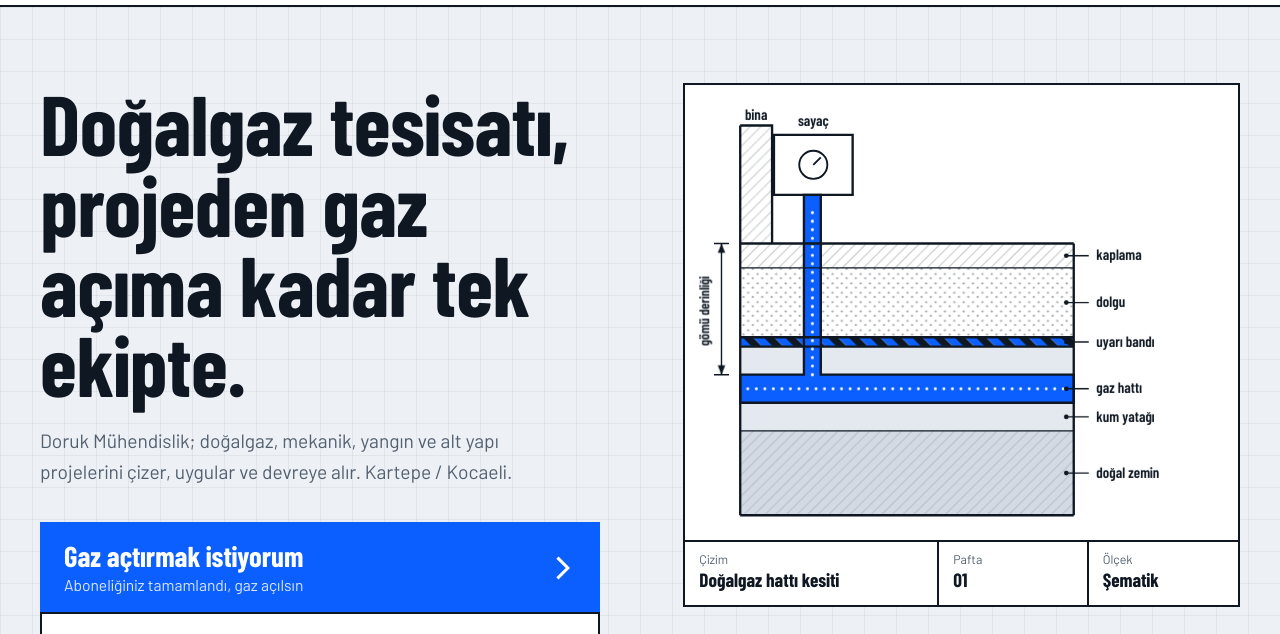
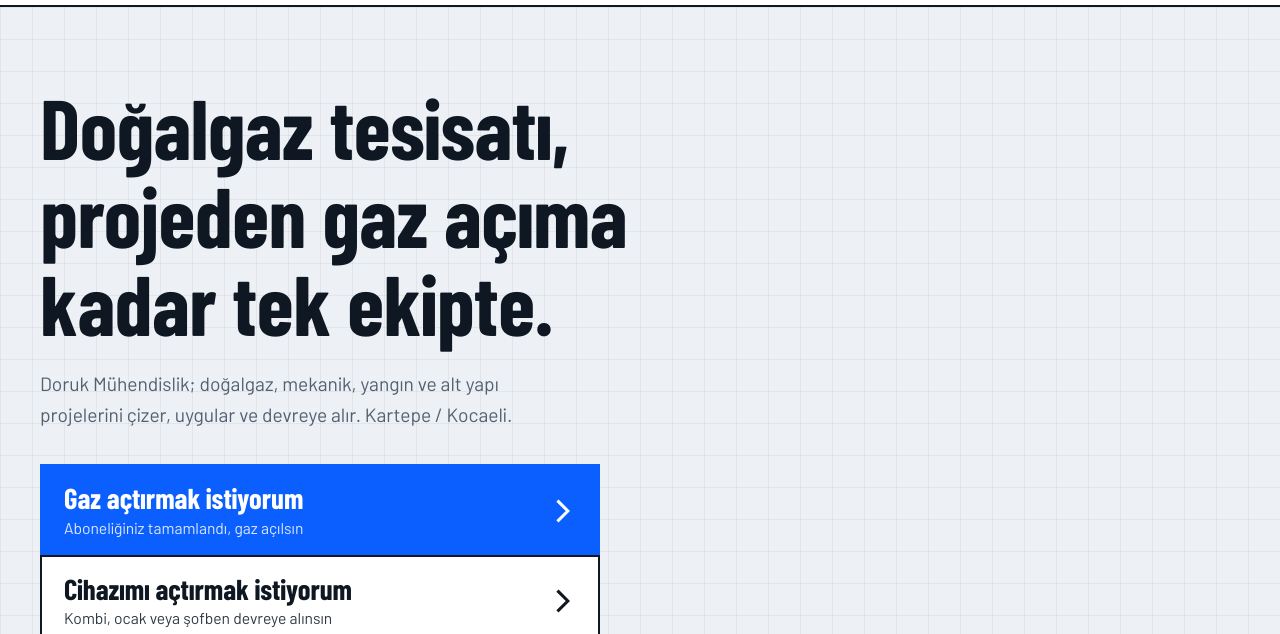
Before and after one commit to sebaaep1907-glitch/doruk-muhend-sl-k, a plain HTML site: page index.html in a window 1280 px wide. Shown: the part 101-735 px from the top of the page. Drawn offline with nearby package versions, Linux system fonts and the light colour scheme; a web font is replaced by a local one.

Commit message:
Ana sayfadaki çizimi kaldır, telefon alanını serbest bırak
Co-Authored-By: Claude Sonnet 5.5 <noreply@anthropic.com>
Claude-Session: https://claude.ai/code/session_01PNaS5xqBQVp1S2GU84w4Hd

```diff
--- a/index.html
+++ b/index.html
@@ -68,87 +68,6 @@
       <p class="callline">Ya da arayın: <a data-tel data-tel-yazi href="tel:+905302723719">0530 272 37 19</a></p>
     </div>
 
-    <figure class="sheet" style="margin:0">
-      <div class="sheet-fig">
-        <svg viewBox="0 0 560 460" role="img" aria-labelledby="kt kd">
-          <title id="kt">Doğalgaz hattı kesit çizimi</title>
-          <desc id="kd">Kaplama, dolgu, uyarı bandı ve kum yatağı katmanlarının altında gaz hattı ve binadaki sayaca çıkan bağlantı gösterilir.</desc>
-          <defs>
-            <pattern id="hatch" width="8" height="8" patternUnits="userSpaceOnUse" patternTransform="rotate(45)"><line x1="0" y1="0" x2="0" y2="8" stroke="currentColor" stroke-width="1"/></pattern>
-            <pattern id="dots" width="10" height="10" patternUnits="userSpaceOnUse"><circle cx="2.5" cy="2.5" r="1.1" fill="currentColor"/><circle cx="7.5" cy="7" r="1.1" fill="currentColor"/></pattern>
-            <pattern id="tape" width="16" height="16" patternUnits="userSpaceOnUse" patternTransform="rotate(-45)"><rect class="tp-k" width="8" height="16"/><rect class="tp-a" x="8" width="8" height="16"/></pattern>
-          </defs>
-
-          <!-- dolgular -->
-          <g class="fd" style="--d:1.5s">
-            <rect x="44" y="24" width="34" height="126" fill="url(#hatch)" opacity=".5"/>
-            <rect x="44" y="150" width="356" height="26" fill="url(#hatch)" opacity=".55"/>
-            <rect x="44" y="176" width="356" height="74" fill="url(#dots)" opacity=".5"/>
-            <rect x="44" y="260" width="356" height="90" class="k-1"/>
-            <rect x="44" y="350" width="356" height="90" class="k-2"/>
-            <rect x="44" y="350" width="356" height="90" fill="url(#hatch)" opacity=".3"/>
-            <rect x="44" y="250" width="356" height="10" fill="url(#tape)"/>
-            <rect x="80" y="34" width="84" height="64" class="k-card"/>
-            <path class="k-acc" d="M44 290H112V98H130V290H400V320H44Z"/>
-          </g>
-
-          <!-- çizgiler: sayfa açılırken bir kez çizilir -->
-          <g fill="none" stroke="currentColor" stroke-width="2.5" stroke-linejoin="miter">
-            <path class="dr" pathLength="1" style="--d:0s" d="M44 150H400"/>
-            <path class="dr" pathLength="1" style="--d:.15s" d="M44 24V440"/>
-            <path class="dr" pathLength="1" style="--d:.2s" d="M400 150V440"/>
-            <path class="dr" pathLength="1" style="--d:.25s" d="M44 24H78V150"/>
-            <path class="dr" pathLength="1" style="--d:.35s" d="M44 440H400"/>
-            <path class="dr" pathLength="1" style="--d:.4s" stroke-width="1.5" d="M44 176H400"/>
-            <path class="dr" pathLength="1" style="--d:.45s" d="M44 250H400"/>
-            <path class="dr" pathLength="1" style="--d:.5s" d="M44 260H400"/>
-            <path class="dr" pathLength="1" style="--d:.55s" stroke-width="1.5" d="M44 350H400"/>
-            <path class="dr" pathLength="1" style="--d:.8s;animation-duration:1.7s" d="M44 290H112V98H130V290H400V320H44Z"/>
-            <path class="dr" pathLength="1" style="--d:1.1s" d="M80 34H164V98H80Z"/>
-            <circle class="dr" pathLength="1" style="--d:1.4s" cx="122" cy="66" r="15" stroke-width="2"/>
-            <path class="dr" pathLength="1" style="--d:1.5s" stroke-width="2" d="M122 66L130 58"/>
-          </g>
-
-          <!-- gaz akışı -->
-          <g class="fd k-onacc" style="--d:1.9s" fill="none" stroke-width="3.2" stroke-linecap="round" stroke-dasharray="0.1 9">
-            <path d="M52 305H392"/>
-            <path d="M121 290V108"/>
-          </g>
-
-          <!-- gömü derinliği ölçüsü -->
-          <g fill="none" stroke="currentColor" stroke-width="1.5">
-            <path class="dr" pathLength="1" style="--d:1s" d="M24 150V290"/>
-            <path class="dr" pathLength="1" style="--d:1.1s" d="M16 150H32M16 290H32"/>
-          </g>
-          <path class="fd" style="--d:1.8s" fill="currentColor" d="M24 150l-4 10h8zM24 290l-4-10h8z"/>
-
-          <!-- etiketler -->
-          <g class="fd" style="--d:2.1s">
-            <g fill="none" stroke="currentColor" stroke-width="1.5">
-              <path d="M392 163H416M392 213H416M392 255H416M392 305H416M392 335H416M392 395H416"/>
-            </g>
-            <g fill="currentColor">
-              <circle cx="392" cy="163" r="2.5"/><circle cx="392" cy="213" r="2.5"/><circle cx="392" cy="255" r="2.5"/>
-              <circle cx="392" cy="305" r="2.5"/><circle cx="392" cy="335" r="2.5"/><circle cx="392" cy="395" r="2.5"/>
-            </g>
-            <text x="424" y="168">kaplama</text>
-            <text x="424" y="218">dolgu</text>
-            <text x="424" y="260">uyarı bandı</text>
-            <text x="424" y="310">gaz hattı</text>
-            <text x="424" y="340">kum yatağı</text>
-            <text x="424" y="400">doğal zemin</text>
-            <text x="61" y="18" text-anchor="middle">bina</text>
-            <text x="122" y="24" text-anchor="middle">sayaç</text>
-            <text transform="translate(11 222) rotate(-90)" text-anchor="middle" style="font-size:15px">gömü derinliği</text>
-          </g>
-        </svg>
-      </div>
-      <div class="tb">
-        <div><small>Çizim</small><b>Doğalgaz hattı kesiti</b></div>
-        <div><small>Pafta</small><b>01</b></div>
-        <div><small>Ölçek</small><b>Şematik</b></div>
-      </div>
-    </figure>
   </div>
 </section>
 
--- a/stil.css
+++ b/stil.css
@@ -87,8 +87,8 @@ ul,ol{padding:0;list-style:none}
 
 /* ---------- ana sayfa girişi ---------- */
 .hero{background-color:var(--bg2);background-image:linear-gradient(var(--grid) 1px,transparent 1px),linear-gradient(90deg,var(--grid) 1px,transparent 1px);background-size:32px 32px;border-bottom:2px solid var(--line)}
-.hero .wrap{display:grid;grid-template-columns:minmax(0,1.02fr) minmax(0,.98fr);gap:clamp(32px,5vw,80px);align-items:start;padding-block:clamp(40px,6vw,96px)}
-.hero h1{font:800 clamp(2.9rem,6.6vw,5.8rem)/.95 var(--f-d);letter-spacing:-.005em}
+.hero .wrap{display:grid;grid-template-columns:minmax(0,1fr);gap:clamp(32px,5vw,80px);align-items:start;padding-block:clamp(40px,6vw,96px)}
+.hero h1{max-width:17ch;font:800 clamp(2.9rem,6.6vw,5.8rem)/1.04 var(--f-d);letter-spacing:-.005em}
 .hero .sub{margin-top:22px;max-width:46ch;font-size:1.2rem;color:var(--muted)}
 .ask{display:grid;margin-top:34px;max-width:560px}
 .ask a{display:grid;grid-template-columns:1fr auto;align-items:center;gap:16px;padding:17px 22px;border:2px solid var(--line);background:var(--card);text-decoration:none;margin-top:-2px;transition:background .15s,color .15s}
```
Also changed, not shown: talep.html (+5 -3 lines).
